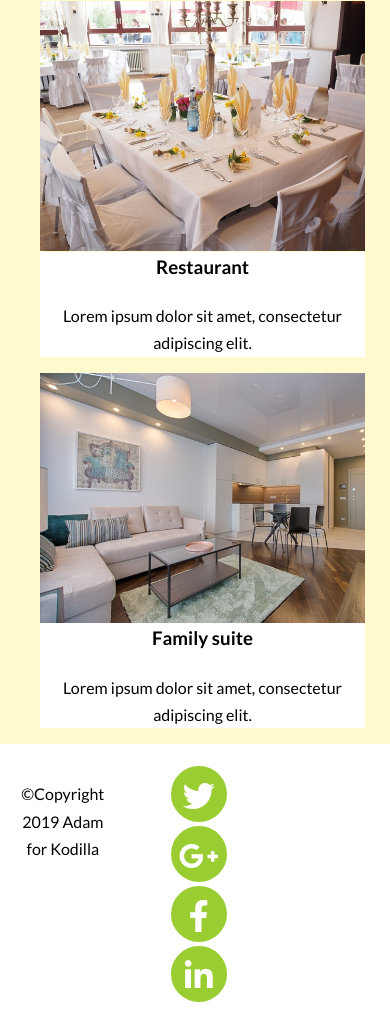
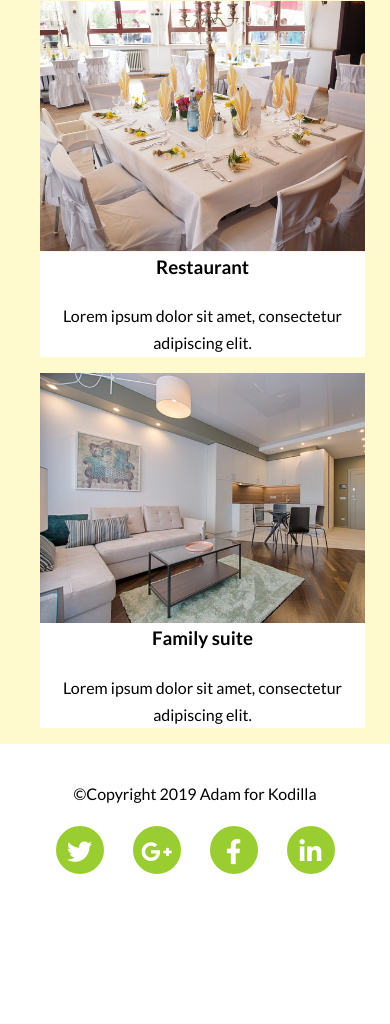
Before and after one commit to adamsadkowski/Example, a website: page index.html in a window 390 px wide. Shown: the part 4114-5138 px from the top of the page. After the commit the page ends 5010 px from the top, so only its background shows below. Drawn offline with Linux system fonts and the light colour scheme.

Commit message:
modifed code html and cssfor footer and add class responsive

```diff
--- a/index.html
+++ b/index.html
@@ -133,14 +133,13 @@
         <footer class="footer">
             <div class="container">
                 <div class="row">
-                    <p class="col col-lg-4">&copy;Copyright 2019 Adam for Kodilla</p>
-                    <div class="icons col col-lg-4 row">
+                    <p class="col col-lg-6 col-12">&copy;Copyright 2019 Adam for Kodilla</p>
+                    <div class="icons col col-lg-6 col-12 row">
                         <div class="social-icon"><i class="fab fa-twitter"></i></div>
                         <div class="social-icon"><i class="fab fa-google-plus-g"></i></div>
                         <div class="social-icon"><i class="fab fa-facebook-f"></i></div>
                         <div class="social-icon"><i class="fab fa-linkedin-in"></i></div>
                     </div>
-                    <div class="col col-lg-4"></div>
                 </div>
             </div>
         </footer>
--- a/sass/style.scss
+++ b/sass/style.scss
@@ -32,17 +32,17 @@ body{
 .social-icon i{
     background-color: $green;
     color: $white;
-    font-size: 32px;
+    font-size: 25px;
     border: 2px solid;
     border-radius: 50%;
-    line-height: 60px;
-    width: 60px;
-    height: 60px;
+    line-height: 52px;
+    width: 52px;
+    height: 52px;
     text-align: center;
     margin-right: 25px;
 }
 
-.social-icon:last-of-type{
+.social-icon:last-of-type i{
     margin-right: 0;
 }
 
@@ -179,18 +179,14 @@ ul ul li{
 /* Footer */
 
 .footer{
+    margin: auto;
     padding: 20px 0;
     text-align: center;
 }
 
 .icons{
-    text-align: center;
-    margin-left: 28px;
-}
-
-.social-icon{
-    display: flex;
-    justify-content: flex-end;
+    justify-content: center;
+    margin: auto;
 }
 
 /* Media */
```
Also changed, not shown: css/style.css, 1 other file.
